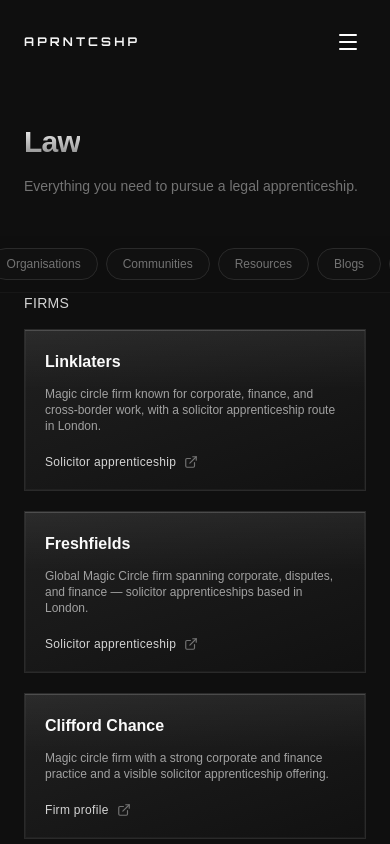
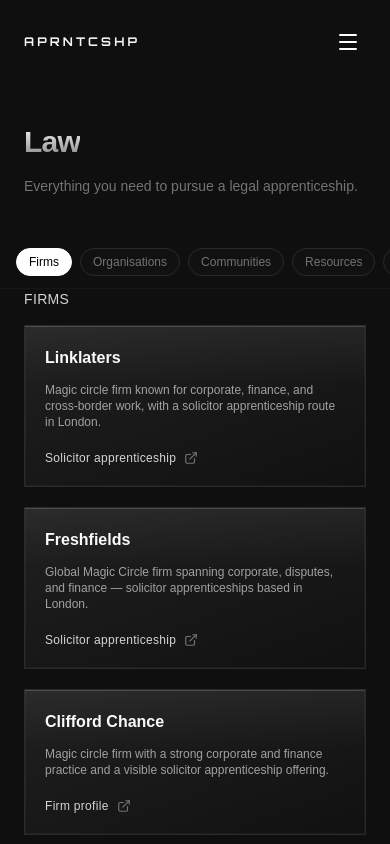
Before and after one commit to NishantBrahmbhatt/aprntcshp, a Next.js app: page /industries/law in a window 390 px wide. Shown: the top 844 px of the page. Built offline with nearby package versions, Linux system fonts and the light colour scheme.

Commit message:
optimised skitcky nav on law for phone

```diff
--- a/app/industries/law/page.tsx
+++ b/app/industries/law/page.tsx
@@ -120,19 +120,19 @@
   }, [activeSectionId]);
 
   const inactivePillClass =
-    "rounded-full border border-solid border-[#2a2a2a] bg-[#111] px-4 py-[6px] text-[12px] whitespace-nowrap text-neutral-500 transition-[transform,background-color,color] duration-300 ease hover:-translate-y-[2px]";
+    "rounded-full border border-solid border-[#2a2a2a] bg-[#111] px-3 py-1 text-[12px] whitespace-nowrap text-neutral-500 transition-[transform,background-color,color] duration-300 ease md:px-4 md:py-[6px] hover:-translate-y-[2px]";
   const activePillClass =
-    "rounded-full border border-solid border-white bg-white px-4 py-[6px] text-[12px] whitespace-nowrap text-black transition-[transform,background-color,color] duration-300 ease";
+    "rounded-full border border-solid border-white bg-white px-3 py-1 text-[12px] whitespace-nowrap text-black transition-[transform,background-color,color] duration-300 ease md:px-4 md:py-[6px]";
 
   return (
     <nav
       aria-label="Law guide sections"
-      className="sticky top-0 z-20 -mx-6 border-b border-[#1a1a1a]/80 bg-[#0f0f0f]/95 px-0 py-3 backdrop-blur-sm md:px-6"
+      className="sticky top-0 z-20 -mx-6 border-b border-[#1a1a1a]/80 bg-[#0f0f0f] px-0 py-3 md:bg-[#0f0f0f]/95 md:backdrop-blur-sm md:px-6"
     >
       <div
         ref={scrollContainerRef}
         style={{ scrollbarWidth: "none" }}
-        className="flex flex-nowrap justify-center gap-2 overflow-x-auto px-4 md:px-0 [&::-webkit-scrollbar]:hidden"
+        className="flex flex-nowrap justify-start gap-2 overflow-x-auto px-4 md:justify-center md:px-0 [&::-webkit-scrollbar]:hidden"
       >
         {SECTION_PILLS.map((pill) => {
           const isActive = activeSectionId === pill.id;
```
